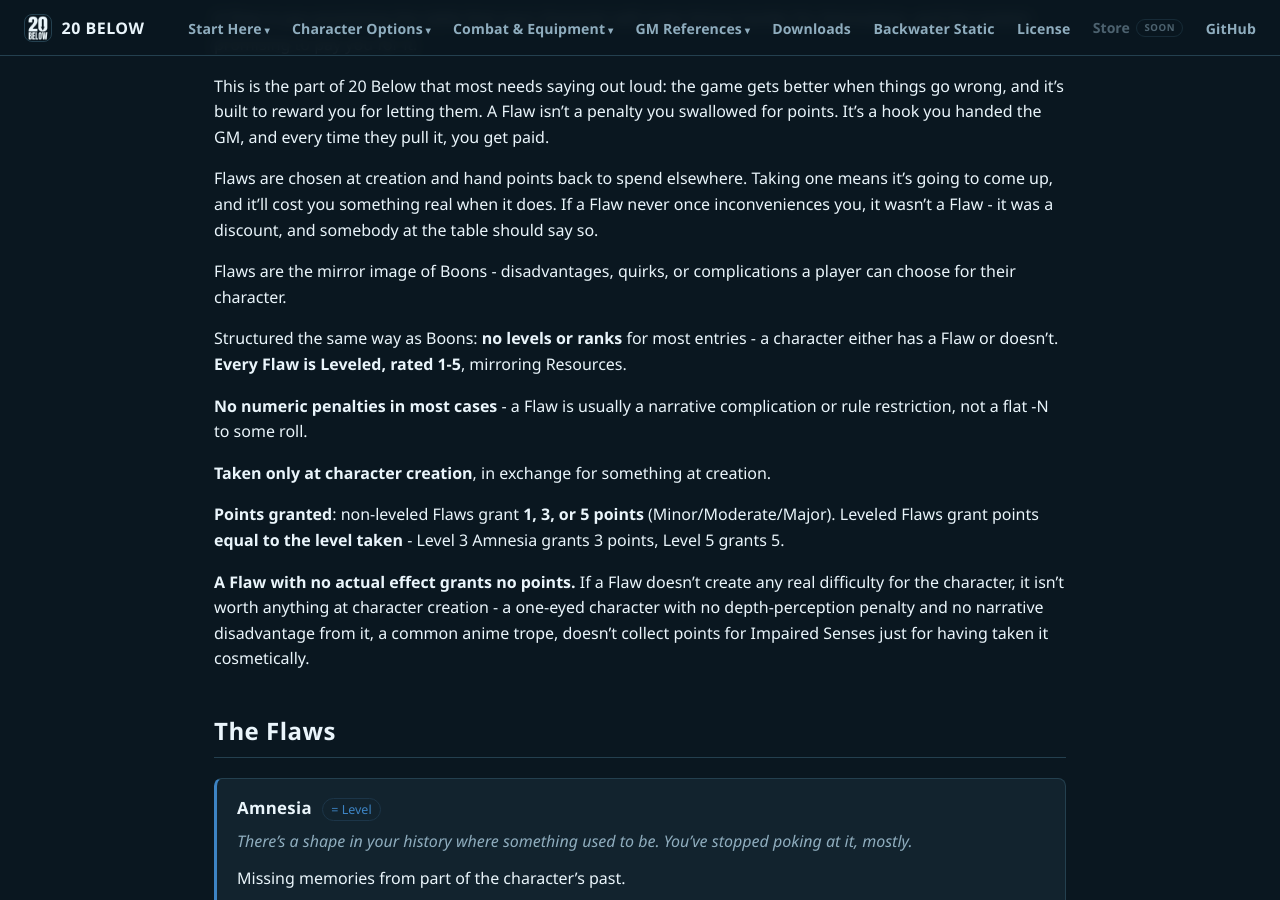
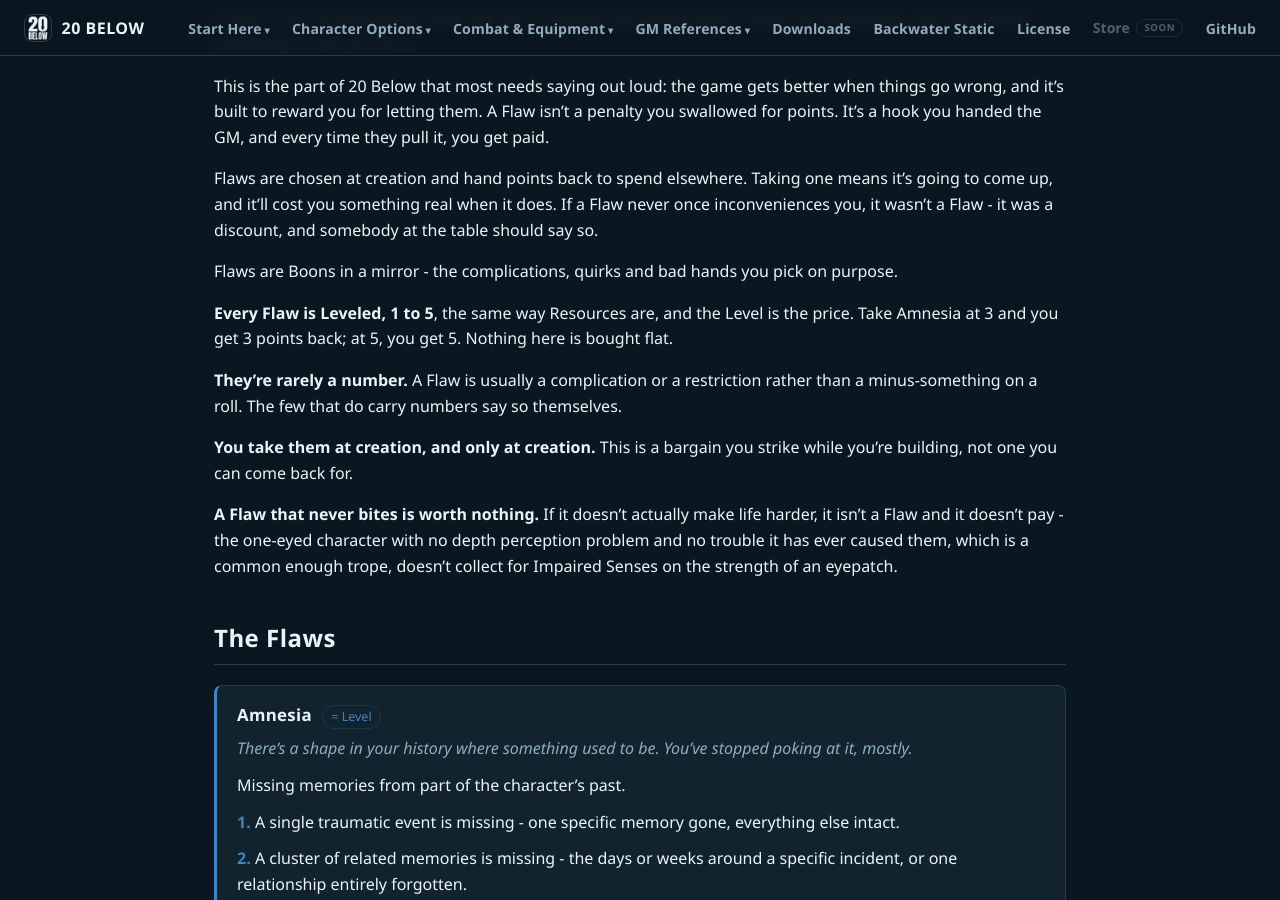
Before and after one commit to feralucce/20_Below, a Jekyll site: the page built from webbook/flaws.md, in a window 1280 px wide and 900 px high, scrolled down 235 px. Built offline with Jekyll 4.4.1, drawn with Linux system fonts in a browser that asks for light colours.

Commit message:
Chapter 9: fix the non-leveled Flaw contradiction, and the voice with it
The chapter said "no levels or ranks for most entries - a character
either has a Flaw or doesn't" and then, in the same sentence, "Every Flaw
is Leveled, rated 1-5". Both cannot be true. It then paid out "1, 3, or 5
points" to non-leveled Flaws, a category that does not exist: all 26
Flaws carry a 1-5 table, and app/state.js has been granting points equal
to the Level taken all along, with a comment saying so.

Leveled is the truth, so the flat category is gone from the book and from
rules/flaws.md, which is what the apps read.

The same block was also the chapter's spec-voice pocket, talking about "a
character" in a chapter whose own opening says "A Flaw is you promising
the table". It now says what it means in the second person, and the
one-eyed example keeps its trope rather than losing it to "cosmetically".

The three paragraphs above it were already the best writing in the
chapter and are untouched.

Co-Authored-By: Claude Opus 5 <noreply@anthropic.com>

```diff
--- a/webbook/flaws.md
+++ b/webbook/flaws.md
@@ -17,17 +17,15 @@ This is the part of 20 Below that most needs saying out loud: the game gets bett
 
 Flaws are chosen at creation and hand points back to spend elsewhere. Taking one means it’s going to come up, and it’ll cost you something real when it does. If a Flaw never once inconveniences you, it wasn’t a Flaw - it was a discount, and somebody at the table should say so.
 
-Flaws are the mirror image of Boons - disadvantages, quirks, or complications a player can choose for their character.
+Flaws are Boons in a mirror - the complications, quirks and bad hands you pick on purpose.
 
-Structured the same way as Boons: **no levels or ranks** for most entries - a character either has a Flaw or doesn’t. **Every Flaw is Leveled, rated 1-5**, mirroring Resources.
+**Every Flaw is Leveled, 1 to 5**, the same way Resources are, and the Level is the price. Take Amnesia at 3 and you get 3 points back; at 5, you get 5. Nothing here is bought flat.
 
-**No numeric penalties in most cases** - a Flaw is usually a narrative complication or rule restriction, not a flat -N to some roll.
+**They’re rarely a number.** A Flaw is usually a complication or a restriction rather than a minus-something on a roll. The few that do carry numbers say so themselves.
 
-**Taken only at character creation**, in exchange for something at creation.
+**You take them at creation, and only at creation.** This is a bargain you strike while you’re building, not one you can come back for.
 
-**Points granted**: non-leveled Flaws grant **1, 3, or 5 points** (Minor/Moderate/Major). Leveled Flaws grant points **equal to the level taken** - Level 3 Amnesia grants 3 points, Level 5 grants 5.
-
-**A Flaw with no actual effect grants no points.** If a Flaw doesn’t create any real difficulty for the character, it isn’t worth anything at character creation - a one-eyed character with no depth-perception penalty and no narrative disadvantage from it, a common anime trope, doesn’t collect points for Impaired Senses just for having taken it cosmetically.
+**A Flaw that never bites is worth nothing.** If it doesn’t actually make life harder, it isn’t a Flaw and it doesn’t pay - the one-eyed character with no depth perception problem and no trouble it has ever caused them, which is a common enough trope, doesn’t collect for Impaired Senses on the strength of an eyepatch.
 
 ## The Flaws
 
```
Also changed, not shown: rules/flaws.md (+2 -2 lines).
